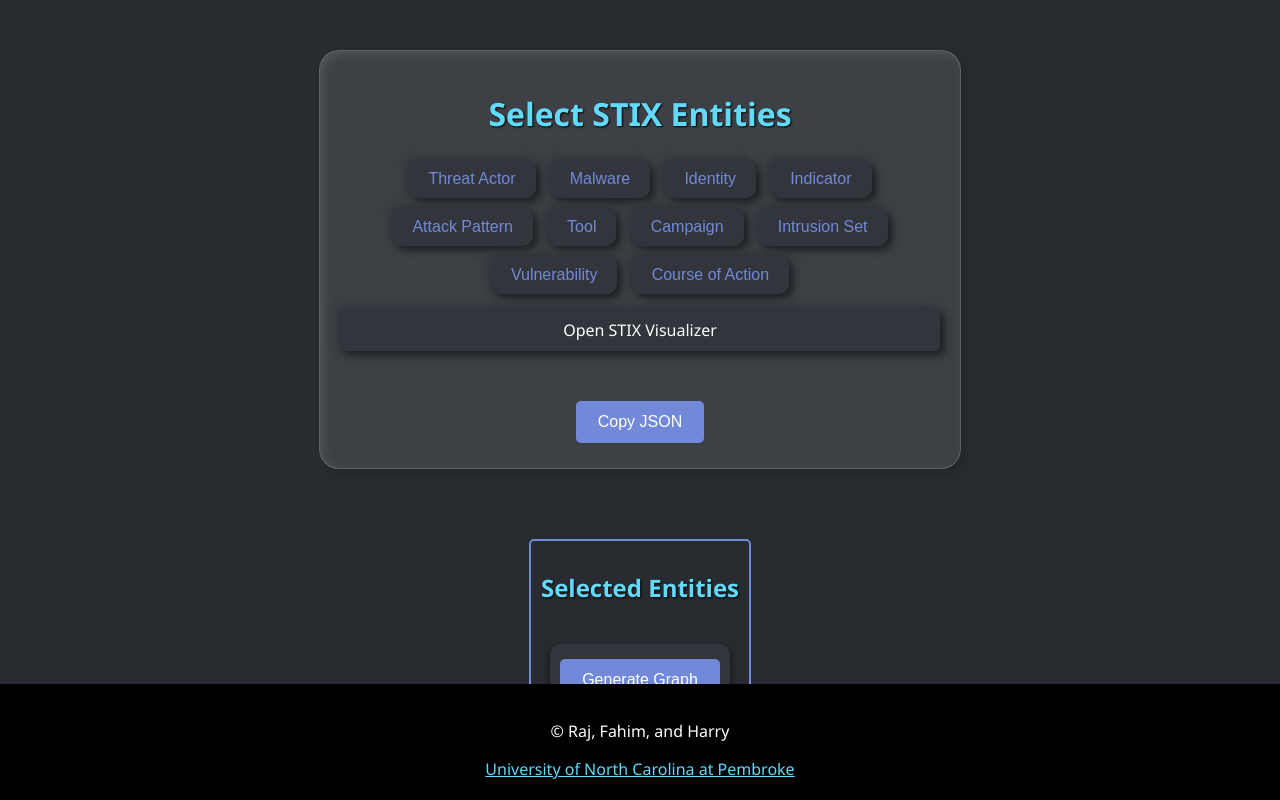
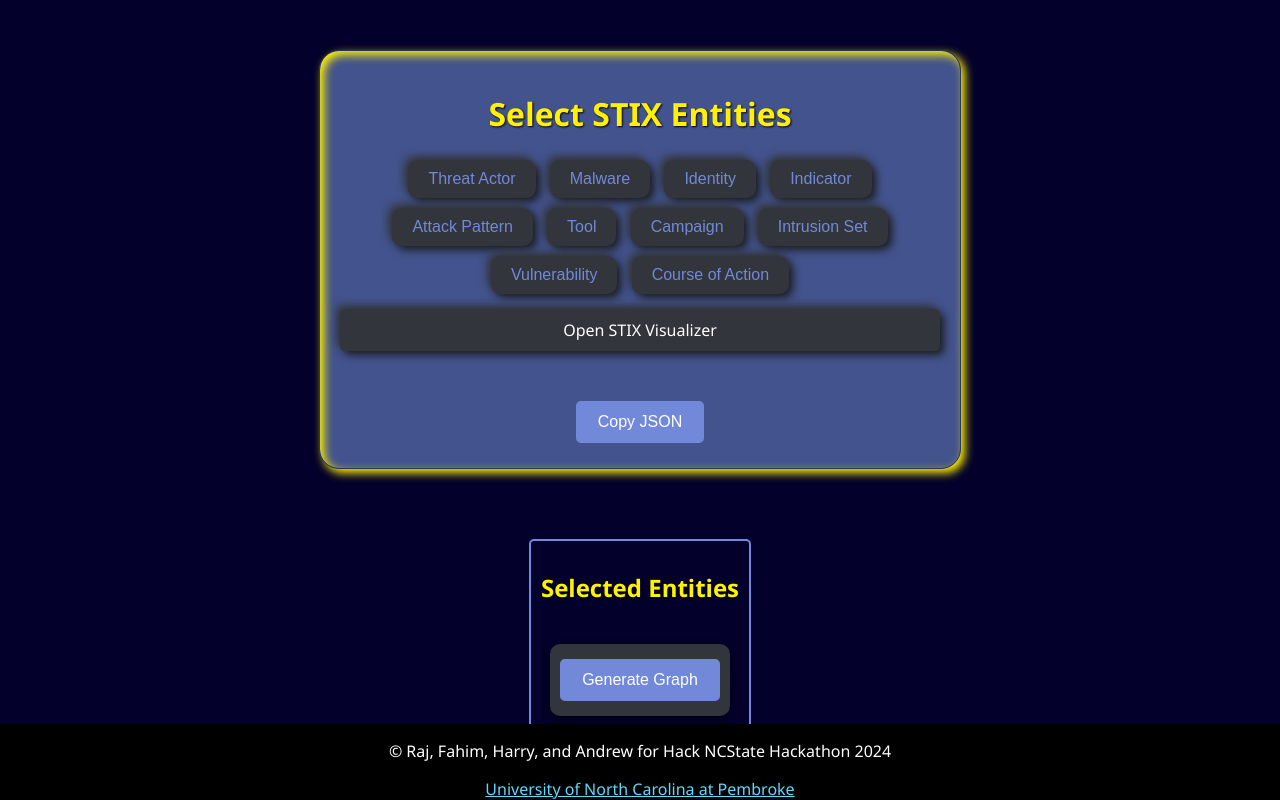
Before and after one commit to tanzimulalam/Synthetica, a Flask app: page /select-objects in a window 1280 px wide. Run offline with Flask 3, Linux system fonts and the light colour scheme.

Commit message:
Revamped Frontend

```diff
--- a/static/css/select_object.css
+++ b/static/css/select_object.css
@@ -1,6 +1,6 @@
 body {
     font-family: 'Segoe UI', Tahoma, Geneva, Verdana, sans-serif;
-    background-color: #282b30;
+    background-color: #03002b;
     color: white;
     text-align: center;
     margin: 0;
@@ -12,17 +12,17 @@ body {
     max-width: 600px;
     margin: 50px auto;
     padding: 20px;
-    background: rgba(255, 255, 255, 0.1);
+    background: #43538d;
     backdrop-filter: blur(10px);
     border-radius: 20px;
-    border: 1px solid rgba(255, 255, 255, 0.18);
-    box-shadow: 4px 4px 10px rgba(0, 0, 0, 0.15),
-                inset 4px 4px 10px rgba(255, 255, 255, 0.1);
+    border: 1px solid #2d3656;
+    box-shadow: 4px 4px 10px #fff200,
+                inset 4px 4px 10px #fff200;
 }
 
 h1, h2 {
     margin-bottom: 20px;
-    color: #61dafb;
+    color: #fff200;
     text-shadow: 1px 1px 2px black;
     animation: fadeInUp 0.5s ease-in-out;
 }
@@ -68,7 +68,7 @@ h1, h2 {
 .stix-object.selected {
     background-color: #7289da;
     color: white;
-    box-shadow: 0 2px 4px #5b6eae;
+    box-shadow: 0 2px 4px #fff200;
 }
 
 .selected-entities, .entity {
@@ -82,7 +82,7 @@ h1, h2 {
 }
 
 .entity:hover {
-    box-shadow: 0 4px 8px rgba(255, 255, 255, 0.3);
+    box-shadow: 0 4px 8px #fff200;
 }
 
 
@@ -187,14 +187,14 @@ input[type='submit']:hover {
 
 
 .stix-visualizer-button:hover {
-    box-shadow: 0 0 15px rgba(97, 218, 251, 0.75);
+    box-shadow: 0 0 15px #fff200;
 }
 
 footer {
   color: white;
   background-color: black;
   text-align: center;
-  padding: 20px 0;
+  padding: 20px 18;
   position: fixed;
   bottom: 0;
   width: 100%;
--- a/templates/index.html
+++ b/templates/index.html
@@ -9,10 +9,10 @@
 <body>
     <div class="background"></div>
     <div class="container">
-        <h1>Introducing 'Sythetica' for Analysts</h1>
-        <p>A tool for Analysts to generate Synthetic Cyber Knowledge Graph. Dive into connections, relationships, threats, and insights with ease.<br>Team Members: Raj, Fahim, Harry, and Andrew</p>
+        <h1>Introducing <b>'Sythetica'</b> for Analysts</h1>
+        <p><b>A tool for Analysts to generate Synthetic Cyber Knowledge Graph.</b> Dive into connections, relationships, threats, and insights with ease.<br>Team Members: Raj, Fahim, Harry, and Andrew</p>
         <a href="/select-objects" class="start-button">Start Generating</a>
-        <br>
+        <p></p><br>
         <div class="knowledge-graph">
             <img src="{{ url_for('static', filename='images/knowledge-graph.png') }}" alt="Knowledge Graph">
         </div>
--- a/templates/select_objects.html
+++ b/templates/select_objects.html
@@ -35,7 +35,7 @@
     </div>
 
     <footer>
-        <p>© Raj, Fahim, and Harry</p>
+        <p>© Raj, Fahim, Harry, and Andrew for Hack NCState Hackathon 2024</p>
         <a href="https://www.uncp.edu">University of North Carolina at Pembroke</a>
     </footer>
 
```
Also changed, not shown: static/css/style.css (+6 -6 lines).
